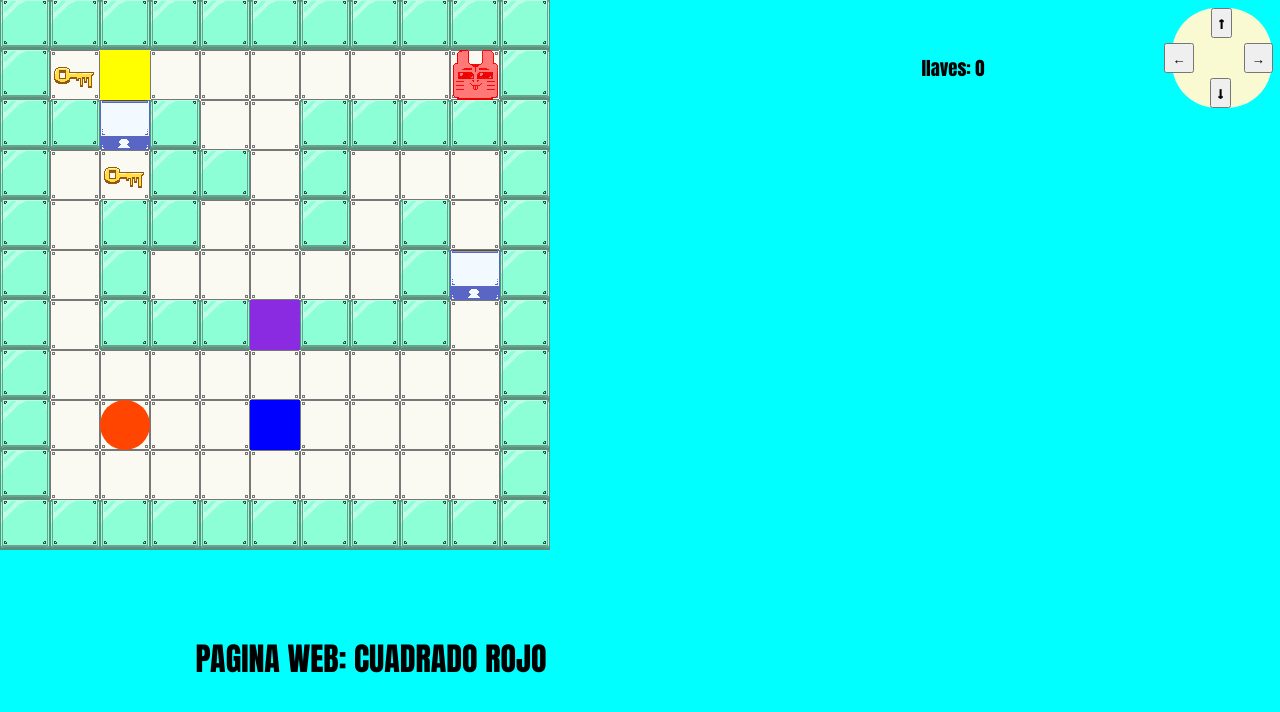
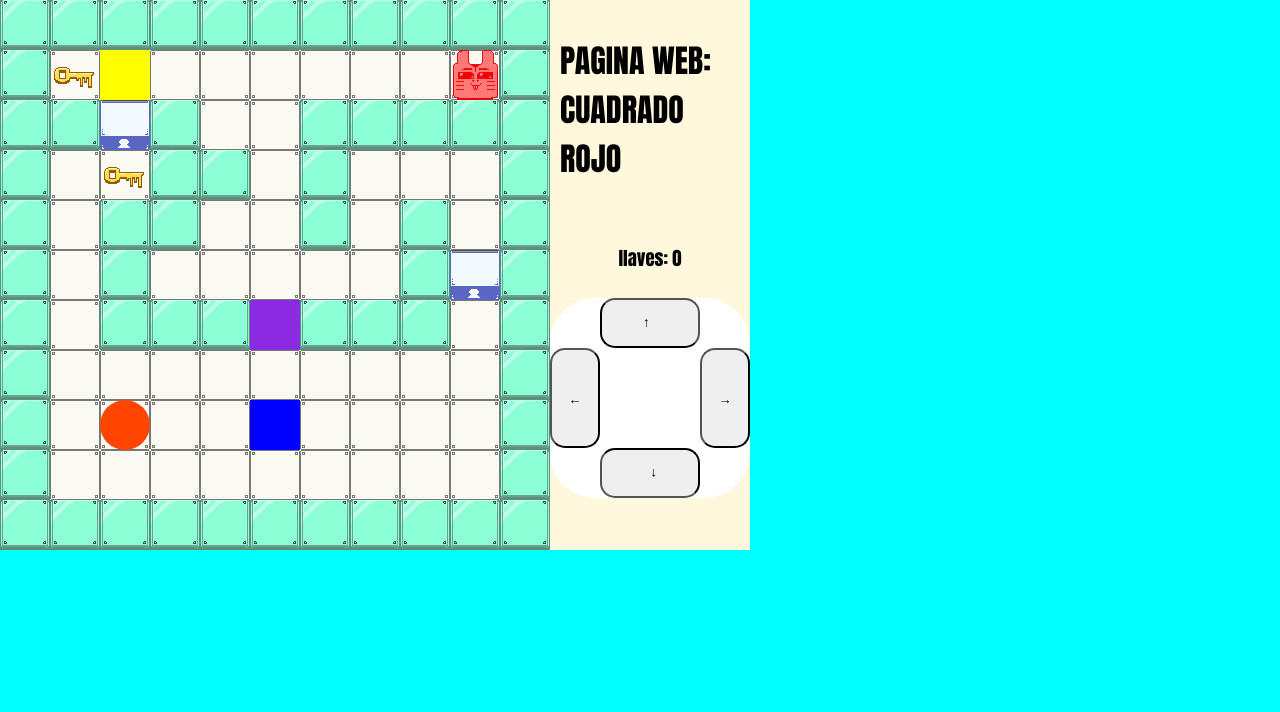
Before and after one commit to Alexhumme/proyectos, a plain HTML site: page cuadrado/index.html in a window 1280 px wide. Drawn offline with Linux system fonts and the light colour scheme.

Commit message:
Add files via upload

```diff
--- a/cuadrado/index.html
+++ b/cuadrado/index.html
@@ -12,13 +12,15 @@
 		<script src="js/eventos.js"> </script>
 		<script src="js/iniciar.js"> </script>
 		<script src="js/mover.js"> </script>
-		<h1>PAGINA WEB: CUADRADO ROJO</h1> <br>
-		<h3 id="puntaje">llaves: 0</h3>
-		<div class="mando">
-			<button class="B_arriba" onclick="mover('ArrowUp'); activarEventos('ArrowUp')"> ↑ </button>
-			<button class="B_abajo" onclick="mover('ArrowDown'); activarEventos('ArrowDown')"> ↓ </button>
-			<button class="B_izquierda" onclick="mover('ArrowLeft'); activarEventos('ArrowLeft')"> ← </button>
-			<button class="B_derecha" onclick="mover('ArrowRight'); activarEventos('ArrowRight')"> → </button>
+		<div id="menu">
+			<h1>PAGINA WEB: CUADRADO ROJO</h1>
+			<h3 id="puntaje">llaves: 0</h3>
+			<div class="mando">
+				<button class="B_arriba" onclick="mover('ArrowUp'); activarEventos('ArrowUp')"> ← </button>
+				<button class="B_abajo" onclick="mover('ArrowDown'); activarEventos('ArrowDown')"> ← </button>
+				<button class="B_izquierda" onclick="mover('ArrowLeft'); activarEventos('ArrowLeft')"> ← </button>
+				<button class="B_derecha" onclick="mover('ArrowRight'); activarEventos('ArrowRight')"> → </button>
+			</div>
 		</div>
 	</body>
 </html>
--- a/cuadrado/style.css
+++ b/cuadrado/style.css
@@ -1,52 +1,64 @@
 h1 {
+	padding: 10px;
 	margin: auto;
 	position: relative;
 	font-family: Impact, fantasy;
-	top: 600px;
-	left: 0px;
 }
 h3{
 	margin: auto;
 	position: relative;
 	font-family: Impact, fantasy;
-	top: 10px;
+	top: 0px;
 	left: 0px;
 }
 body {
 	background-color: cyan;
-	display: flex;
+	display: grid;
+	grid-template-columns: 550px, 110px;
 	align-content: center;
 	background-image: url("img/fondo.png");
 }
 button {
 	font-family: Impact, fantasy;
-	width: 30px;
-	height: 30px;
+	width: 100px;
+	height: 100px;
 	position: relative;
 	font-weight: bolder;
+	border-radius: 15px;
 }
 .B_arriba {
-	top: 0px;
-	left: 39px;
+	top: -25px;
+	left: 75px;
+	transform: rotate(90deg);
 }
 .B_abajo {
-	top: 70px;
-	left: 17px;
+	top: 125px;
+	left: 25px;
+	transform: rotate(270deg);
 }
 .B_derecha {
-	top: 35px;
+	top: 50px;
 	left: 0px;
 }
 .B_izquierda {
-	top: 35px;
-	left: -50px;
+	top: 50px;
+	left: -100px;
 }
 .mando {
-	background-color: lightgoldenrodyellow;
-	width: 100px;
-	height: 100px;
+	background-color:white;
+	width: 200px;
+	height: 200px;
 	display: flex;
 	border-radius: 45px;
+}
+#menu {
+	background-color: cornsilk;
+	position: relative;
+	top: -8px;
+	margin-left: 542px;
+	width: 200px;
+	height: 550px;
+	display: grid;
 }
 #cuadradoRojo {
 	width: 50px;
```
